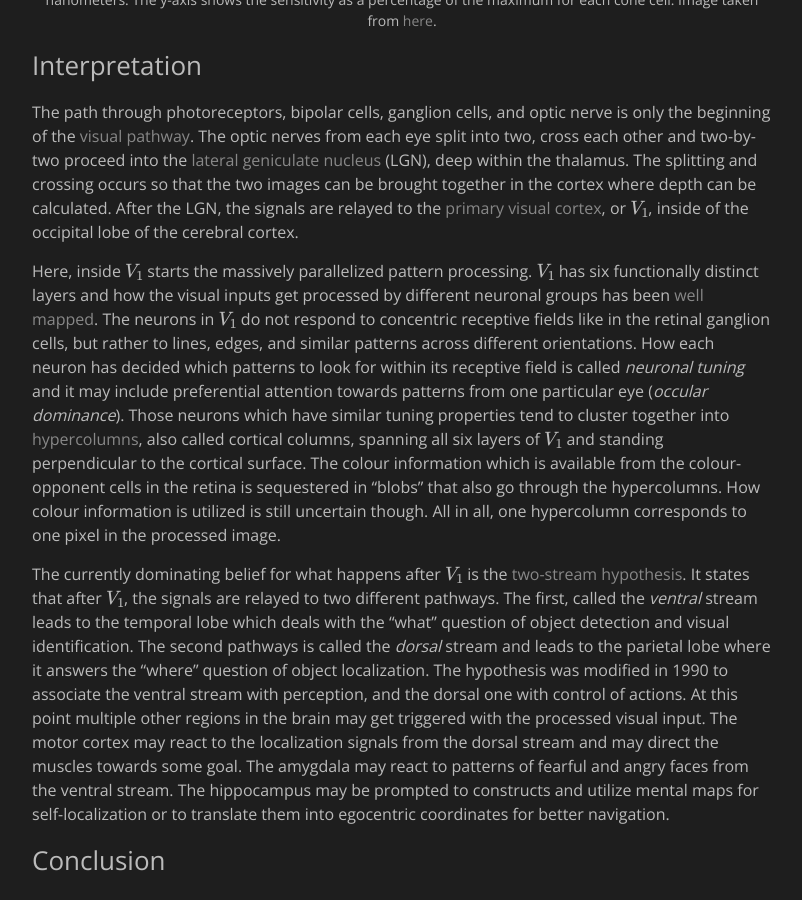
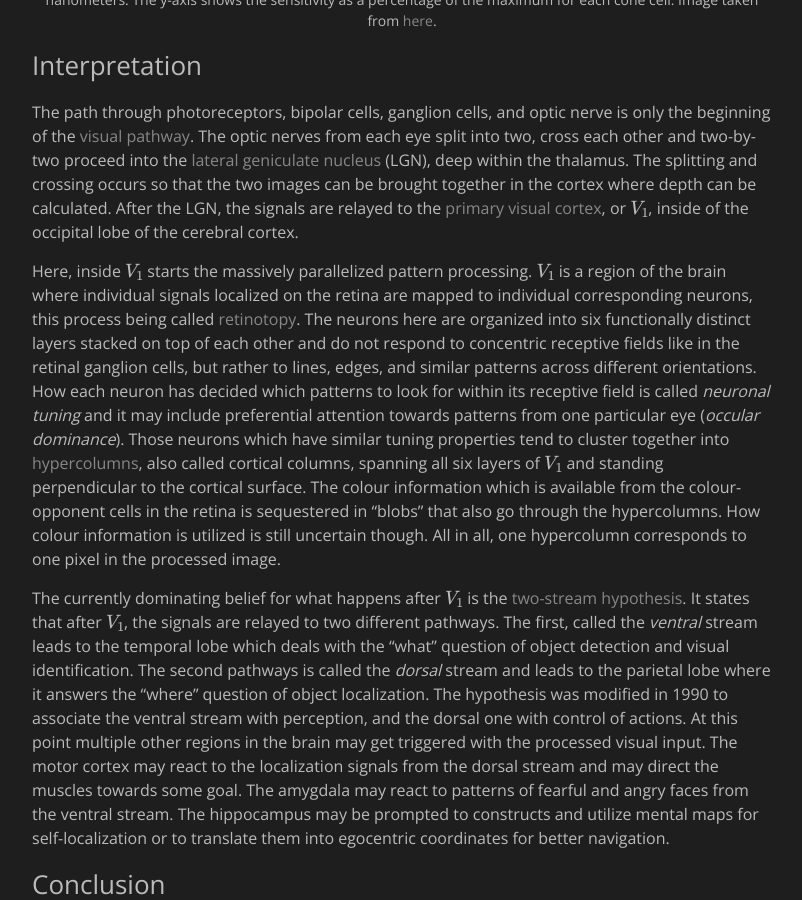
Before and after one commit to aceofgreens/aceofgreens.github.io, a Jekyll site: the page built from _posts/2023-07-24-natural_vision.md, in a window 1280 px wide and 900 px high, scrolled down 7642 px. Shown: the whole window, without its empty margins (238-1040 px from the left). Built offline with Jekyll 4.4.1, drawn with Linux system fonts in a browser that asks for light colours; formulas are drawn with MathJax 3.

Commit message:
Small clarification

```diff
--- a/_posts/2023-07-24-natural_vision.md
+++ b/_posts/2023-07-24-natural_vision.md
@@ -100,7 +100,7 @@ Colours require specialized mathematical treatment. The colour of a mixture of l
 
 The path through photoreceptors, bipolar cells, ganglion cells, and optic nerve is only the beginning of the [visual pathway](https://en.wikipedia.org/wiki/Visual_system). The optic nerves from each eye split into two, cross each other and two-by-two proceed into the [lateral geniculate nucleus](https://en.wikipedia.org/wiki/Lateral_geniculate_nucleus_) (LGN), deep within the thalamus. The splitting and crossing occurs so that the two images can be brought together in the cortex where depth can be calculated. After the LGN, the signals are relayed to the [primary visual cortex](https://en.wikipedia.org/wiki/Visual_cortex), or $V_1$, inside of the occipital lobe of the cerebral cortex.
 
-Here, inside $V_1$ starts the massively parallelized pattern processing. $V_1$ has six functionally distinct layers and how the visual inputs get processed by different neuronal groups has been [well mapped](https://en.wikipedia.org/wiki/Retinotopy). The neurons in $V_1$ do not respond to concentric receptive fields like in the retinal ganglion cells, but rather to lines, edges, and similar patterns across different orientations. How each neuron has decided which patterns to look for within its receptive field is called *neuronal tuning* and it may include preferential attention towards patterns from one particular eye (*occular dominance*). Those neurons which have similar tuning properties tend to cluster together into [hypercolumns](https://en.wikipedia.org/wiki/Cortical_column), also called cortical columns, spanning all six layers of $V_1$ and standing perpendicular to the cortical surface. The colour information which is available from the colour-opponent cells in the retina is sequestered in "blobs" that also go through the hypercolumns. How colour information is utilized is still uncertain though. All in all, one hypercolumn corresponds to one pixel in the processed image.
+Here, inside $V_1$ starts the massively parallelized pattern processing. $V_1$ is a region of the brain where individual signals localized on the retina are mapped to individual corresponding neurons, this process being called [retinotopy](https://en.wikipedia.org/wiki/Retinotopy). The neurons here are organized into six functionally distinct layers stacked on top of each other and do not respond to concentric receptive fields like in the retinal ganglion cells, but rather to lines, edges, and similar patterns across different orientations. How each neuron has decided which patterns to look for within its receptive field is called *neuronal tuning* and it may include preferential attention towards patterns from one particular eye (*occular dominance*). Those neurons which have similar tuning properties tend to cluster together into [hypercolumns](https://en.wikipedia.org/wiki/Cortical_column), also called cortical columns, spanning all six layers of $V_1$ and standing perpendicular to the cortical surface. The colour information which is available from the colour-opponent cells in the retina is sequestered in "blobs" that also go through the hypercolumns. How colour information is utilized is still uncertain though. All in all, one hypercolumn corresponds to one pixel in the processed image.
 
 The currently dominating belief for what happens after $V_1$ is the [two-stream hypothesis](https://en.wikipedia.org/wiki/Two-streams_hypothesis). It states that after $V_1$, the signals are relayed to two different pathways. The first, called the *ventral* stream leads to the temporal lobe which deals with the "what" question of object detection and visual identification. The second pathways is called the *dorsal* stream and leads to the parietal lobe where it answers the "where" question of object localization. The hypothesis was modified in 1990 to associate the ventral stream with perception, and the dorsal one with control of actions. At this point multiple other regions in the brain may get triggered with the processed visual input. The motor cortex may react to the localization signals from the dorsal stream and may direct the muscles towards some goal. The amygdala may react to patterns of fearful and angry faces from the ventral stream. The hippocampus may be prompted to constructs and utilize mental maps for self-localization or to translate them into egocentric coordinates for better navigation.
 
```
